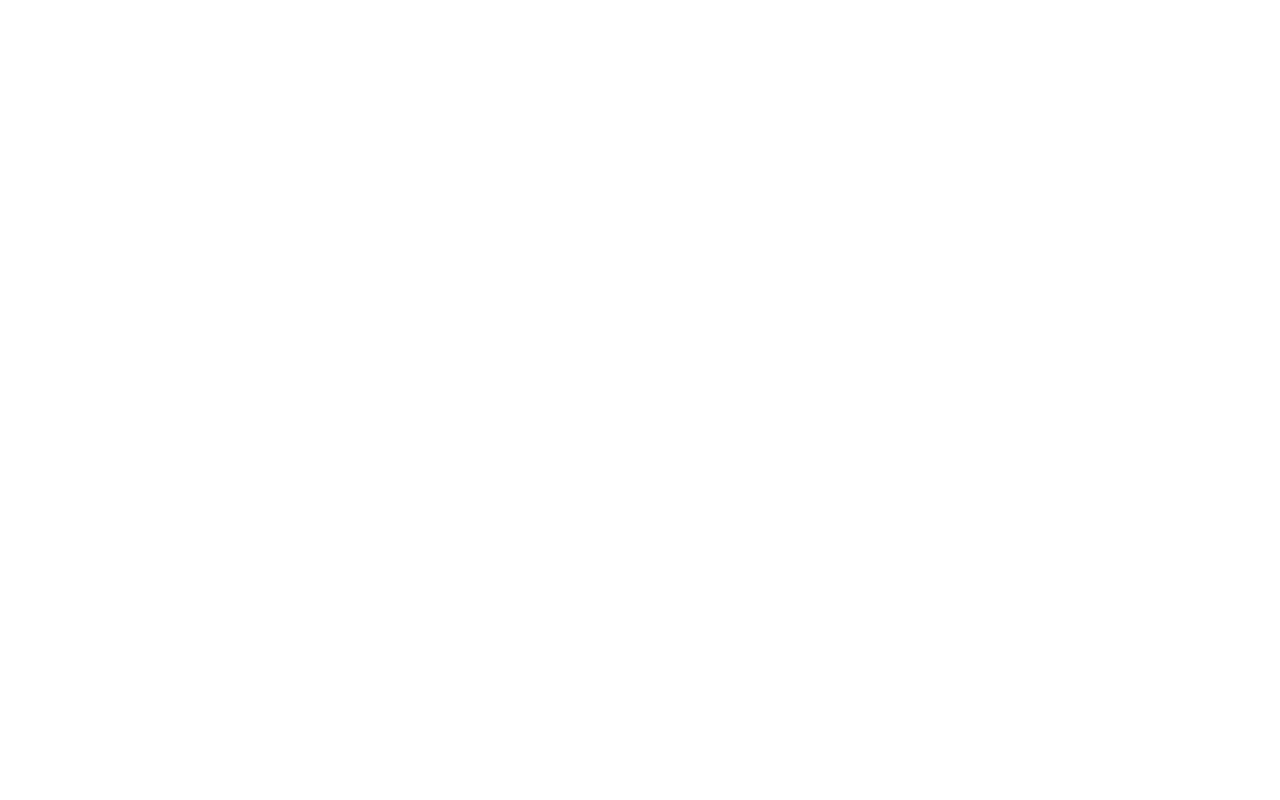
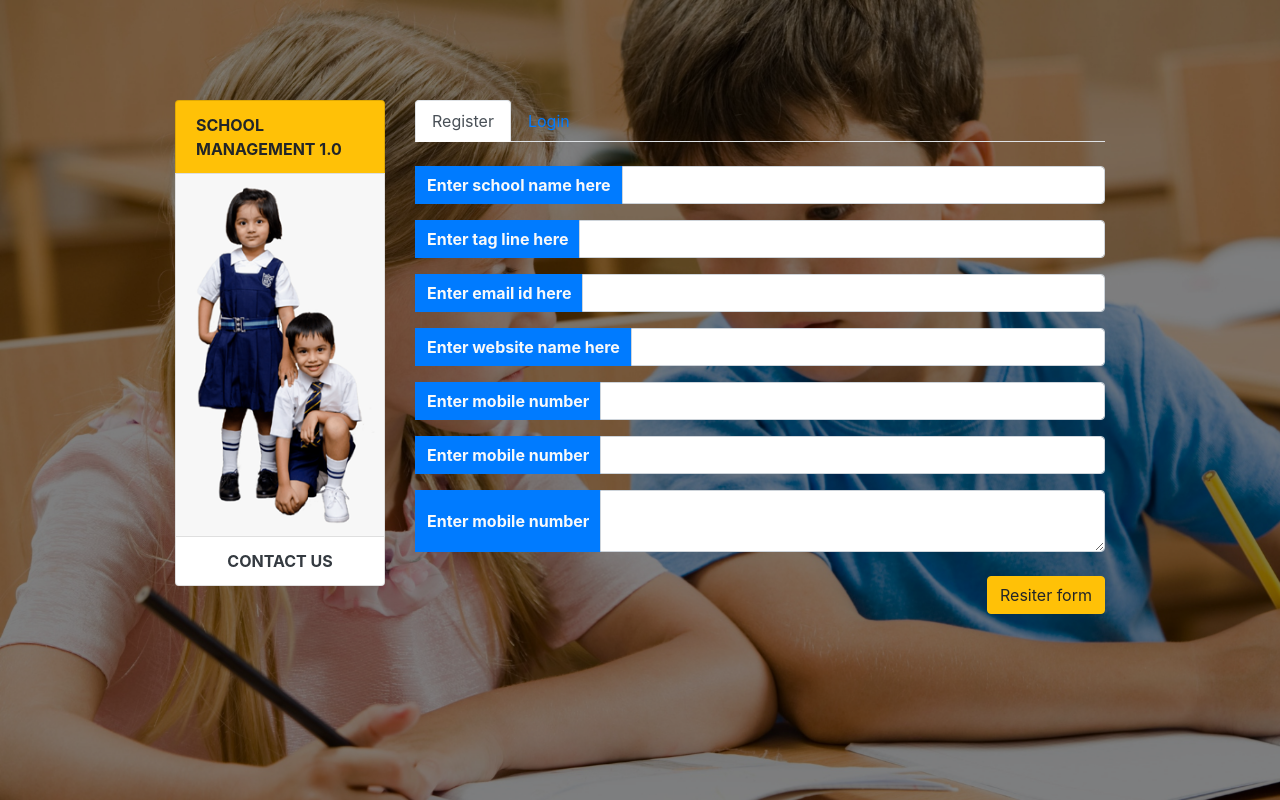
Before and after one commit to dipendradewangan/html, a plain HTML site: page index.html in a window 1280 px wide. Drawn offline with nearby package versions, Linux system fonts and the light colour scheme.

Commit message:
register form design complete

```diff
--- a/css/style.css
+++ b/css/style.css
@@ -0,0 +1,15 @@
+@charset "utf-8";
+
+
+body{
+    background-image: url("../images/homepage-background.jpg");
+    background-size: cover;
+}
+
+.dark{
+    background-color: rgba(0, 0, 0, 0.5);
+    width: 100%;
+    height: 100vh;
+    overflow: hidden;
+
+}
--- a/index.html
+++ b/index.html
@@ -28,7 +28,112 @@
 </head>
 
 <body>
+    <div class="dark d-flex align-items-center">
+        <div class="container w-75 h-75">
+            <div class="row">
 
+                <!-- holding portion -->
+
+                <div class="col-3">
+                    <ul class="list-group">
+                        <li class="list-group-item font-bold bg-warning font-weight-bold">SCHOOL MANAGEMENT 1.0</li>
+                        <li class="list-group-item p-0">
+                            <img src="images/pic.png" alt="pic" style="width: 100%;">
+                        </li>
+                        <li class="list-group-item text-center">
+                            <a href="#" class="text-dark font-weight-bold">CONTACT US</a>
+                        </li>
+                    </ul>
+                </div>
+
+                <!-- menu portion -->
+
+                <div class="col-9">
+                    <ul class="nav nav-tabs">
+                        <li class="nav-item">
+                            <a href="#register" class="nav-link active" data-toggle="tab">Register</a>
+                        </li>
+                        <li class="nav-item">
+                            <a href="#login" class="nav-link" data-toggle="tab">Login</a>
+                        </li>
+                    </ul>
+                    <div class="tab-content">
+                        <div id="register" class="tab-pane active pt-2">
+
+                            <!-- register portion coding start -->
+
+                            <form>
+                                <div class="input-group mt-3 ">
+                                    <div class="input-group-prepend bg-primary">
+                                        <span class="input-group-text bg-primary border-0 font-weight-bold text-light">Enter school name here</span>
+                                    </div>
+                                    <input type="text" class="form-control">
+                                </div>
+
+                                <div class="input-group mt-3">
+                                    <div class="input-group-prepend bg-primary">
+                                        <span class="input-group-text bg-primary border-0 font-weight-bold text-light">Enter tag line here</span>
+                                    </div>
+                                    <input type="text" class="form-control">
+                                </div>
+
+                                <div class="input-group mt-3">
+                                    <div class="input-group-prepend bg-primary">
+                                        <span class="input-group-text bg-primary border-0 font-weight-bold text-light">Enter email id here</span>
+                                    </div>
+                                    <input type="email" class="form-control">
+                                </div>
+
+                                <div class="input-group mt-3">
+                                    <div class="input-group-prepend bg-primary">
+                                        <span class="input-group-text bg-primary border-0 font-weight-bold text-light">Enter website name here</span>
+                                    </div>
+                                    <input type="website" class="form-control">
+                                </div>
+
+                                <div class="input-group mt-3">
+                                    <div class="input-group-prepend bg-primary">
+                                        <span class="input-group-text bg-primary border-0 font-weight-bold text-light">Enter mobile number</span>
+                                    </div>
+                                    <input type="number" class="form-control">
+                                </div>
+
+                                <div class="input-group mt-3">
+                                    <div class="input-group-prepend bg-primary">
+                                        <span class="input-group-text bg-primary border-0 font-weight-bold text-light">Enter mobile number</span>
+                                    </div>
+                                    <input type="number" class="form-control">
+                                </div>
+
+                                <div class="input-group mt-3">
+                                    <div class="input-group-prepend bg-primary">
+                                        <span class="input-group-text bg-primary border-0 font-weight-bold text-light">Enter mobile number</span>
+                                    </div>
+                                    <textarea class="form-control"></textarea>
+                                </div>
+
+                                <div class="text-right mt-4">
+                                    <button class="btn btn-warning">Resiter form</button>
+                                </div>
+                            </form>
+
+                            <!-- register portion coding end -->
+                        </div>
+                        <div id="login" class="tab-pane">
+                            this is login
+                        </div>
+                    </div>
+
+                </div>
+
+
+            </div>
+        </div>
+    </div>
+
+    <!-- js file for this page adding -->
+
+    <script src="js/main.js"></script>
 </body>
 
 </html>
--- /dev/null
+++ b/js/main.js
@@ -0,0 +1 @@
+alert();
```
Also changed, not shown: images/homepage-background.jpg (added), images/pic.png (added).
